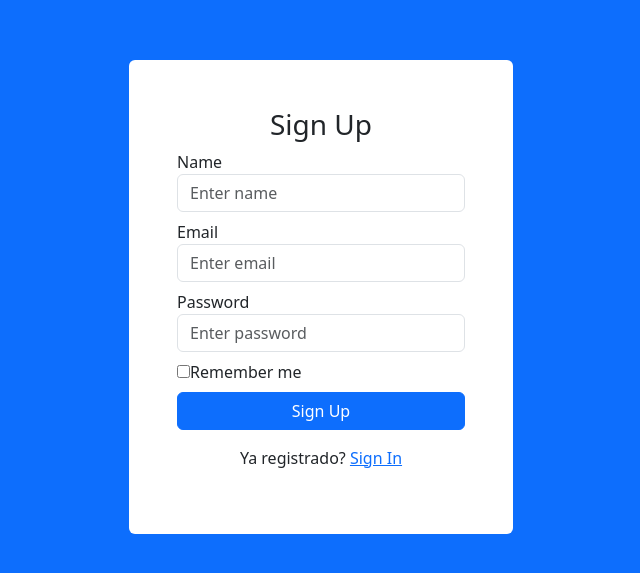
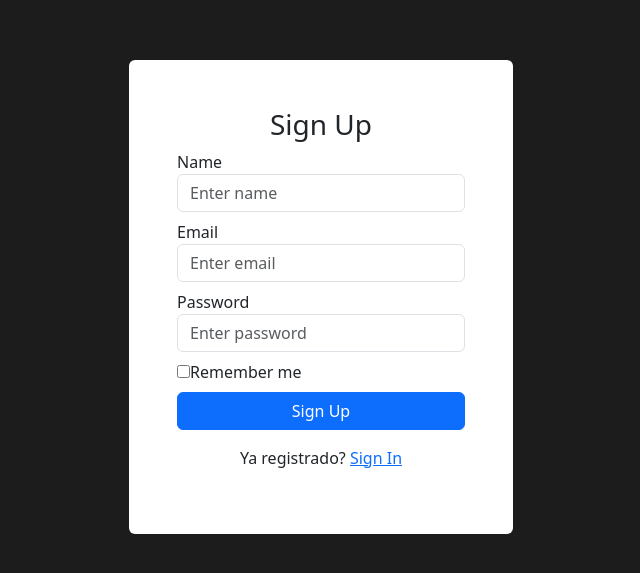
Before and after one commit to colasni/Event_Management-MERN, a React (Vite) app in the folder frontend/: page /signup in a window 1280 px wide. Shown: the part 103-676 px from the top of the page, without its empty margins (319-959 px from the left). Built offline with nearby package versions, Linux system fonts and the light colour scheme.

Commit message:
Minor modifications ✔️

```diff
--- a/frontend/src/page/EventManager.jsx
+++ b/frontend/src/page/EventManager.jsx
@@ -157,7 +157,7 @@ const DataTable = () => {
                         <Button variant="primary" className="me-2" onClick={filterByDate}>Filtrar por fecha</Button>
                         <Button variant="secondary" className="me-2" onClick={filterByLocation}>Filtrar por ubicación</Button>
                         <Button variant="warning" className="me-2" onClick={filterByDateAndLocation}>Filtrar por fecha y ubicación</Button>
-                        <Button variant="info" onClick={handleShowAll}>Mostrar todos los datos</Button>
+                        <Button variant="info" onClick={handleShowAll}>Mostrar todos los eventos</Button>
                     </Col>
                 </Row>
                 {/* Tabla de eventos */}
--- a/frontend/src/page/Login.jsx
+++ b/frontend/src/page/Login.jsx
@@ -42,6 +42,7 @@ function Login() {
             //setToken(response.data.token); // Ajusta según la estructura de la respuesta
             if (token) {
                 localStorage.setItem('token', token); // Guardar el token en localStorage
+                console.log('Token guardado:', token);
                 navigate('/eventManager');
             }
             } catch (err) {
@@ -52,7 +53,7 @@ function Login() {
     };
 
     return (
-        <div className='login template d-flex justify-content-center align-items-center w-100 vh-100 bg-primary'>
+        <div className='login template d-flex justify-content-center align-items-center w-100 vh-100 custom-bg'>
             <div className="form_container p-5 rounded bg-white">
                 <form onSubmit={handleSubmit}>
                     <h3 className='text-center'>Sign In</h3>
--- a/frontend/src/page/Signup.jsx
+++ b/frontend/src/page/Signup.jsx
@@ -41,7 +41,7 @@ const Signup = () => {
     };
 
     return (
-        <div className='signup template d-flex justify-content-center align-items-center w-100 vh-100 bg-primary'>
+        <div className='signup template d-flex justify-content-center align-items-center w-100 vh-100 custom-bg'>
         <div className="form_container p-5 rounded bg-white">
             <form onSubmit={handleSubmit}>
             <h3 className='text-center'>Sign Up</h3>
--- a/frontend/src/style.css
+++ b/frontend/src/style.css
@@ -13,3 +13,7 @@
         width: 65%;
     }
 }
+
+.custom-bg {
+    background-color: #1c1c1c; /* Cambia el color a tu preferencia */
+}
```
